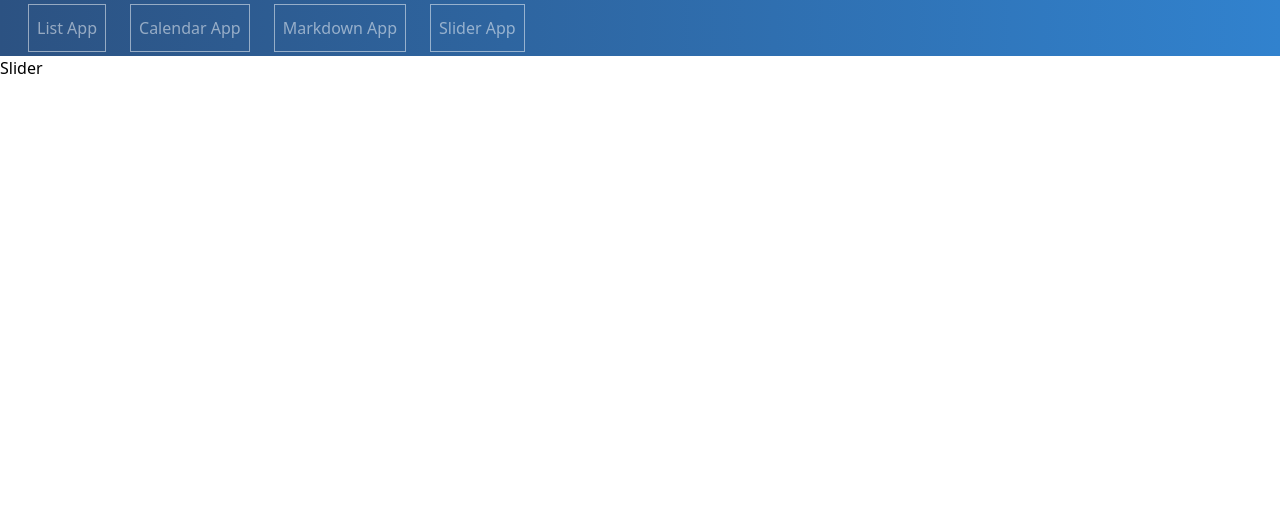
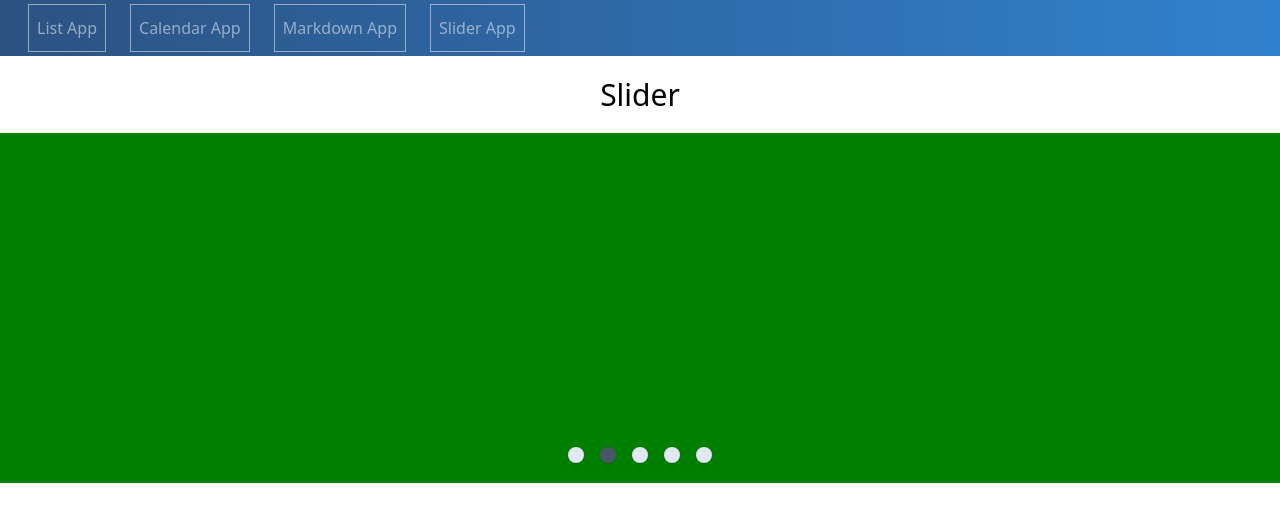
Before and after one commit to Arestmo/vue-3-multiapp, a Vue app: page /slider-app in a window 1280 px wide. Shown: the top 522 px of the page. Built offline with nearby package versions, Linux system fonts and the light colour scheme.

Commit message:
Add login modal component, add slider functionality

```diff
--- /dev/null
+++ b/src/components/LoginModal.vue
@@ -0,0 +1,13 @@
+<template>
+ Login
+</template>
+
+<script>
+export default {
+  name: "LoginModal"
+}
+</script>
+
+<style scoped>
+
+</style>
--- a/src/components/Slider.vue
+++ b/src/components/Slider.vue
@@ -1,13 +1,109 @@
 <template>
-  <h1> Slider</h1>
+  <div class="flex flex-wrap w-full">
+    <h1 class="w-full text-center text-3xl my-4">Slider</h1>
+    <div class="slider w-full">
+      <div v-for="slide in totalSlide" :key="slide" class="w-full">
+        <transition name="fade">
+          <div v-if="currentSlide === slide" class="slide-container w-full" :class="`slide-${slide}`"></div>
+        </transition>
+      </div>
+      <div class="absolute w-full slider-dots">
+        <div v-for="slideDot in totalSlide"
+             :key="slideDot"
+             @click="switchSlide(slideDot)"
+             :class="currentSlide === slideDot ? 'bg-gray-700': 'bg-gray-300'"
+             class="w-4 h-4 rounded-full mx-2 shadow-md hover:bg-gray-400"
+        ></div>
+      </div>
+    </div>
+  </div>
 </template>
 
 <script>
 export default {
-  name: "Slider"
+  name: "Slider",
+  data() {
+    return {
+      currentSlide: 1,
+      totalSlide: 5,
+      interval: '',
+      isTextDisplayed: true,
+    }
+  },
+  methods: {
+    switchSlide(number) {
+      this.currentSlide = number;
+    },
+  },
+  mounted() {
+    this.interval = setInterval(() => {
+      if (this.currentSlide === this.totalSlide) {
+        this.currentSlide = 1;
+      } else {
+        this.currentSlide++;
+      }
+    }, 3000)
+  },
+  beforeUnmount() {
+    clearInterval(this.interval);
+  }
 }
 </script>
 
-<style scoped>
+<style lang="scss" scoped>
 
+.slider {
+  height: 350px;
+  position: relative;
+  overflow: hidden;
+  &-dots {
+    display: flex;
+    justify-content: center;
+    bottom: 0;
+    margin-bottom: 20px;
+    cursor: pointer;
+  }
+}
+
+.slide {
+  &-container {
+    height: 100%;
+    position: absolute;
+  }
+
+  &-1 {
+    background-color: red;
+  }
+
+  &-2 {
+    background-color: green;
+  }
+
+  &-3 {
+    background-color: blue;
+  }
+
+  &-4 {
+    background-color: yellow;
+  }
+
+  &-5 {
+    background-color: aqua;
+  }
+
+
+}
+
+.fade-enter-active,
+.fade-leave-active {
+  transition: all 1s ease;
+}
+
+.fade-enter-from {
+  transform: translateX(-100%);
+}
+
+.fade-leave-to {
+  transform: translateX(100%);
+}
 </style>
```
